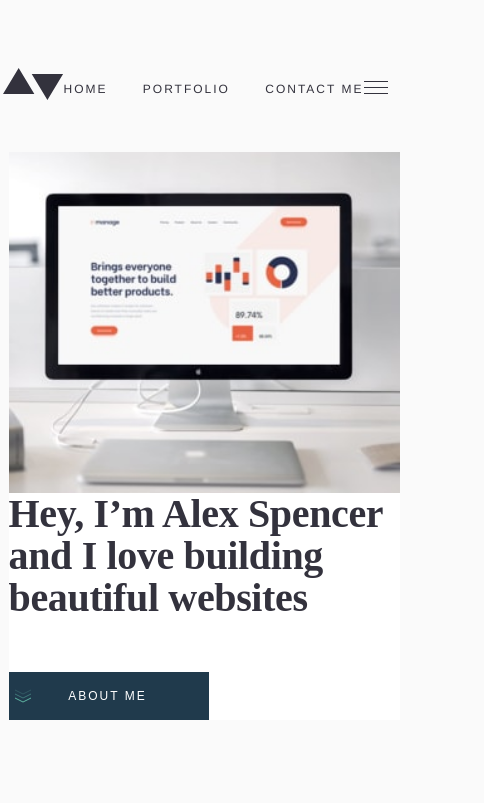
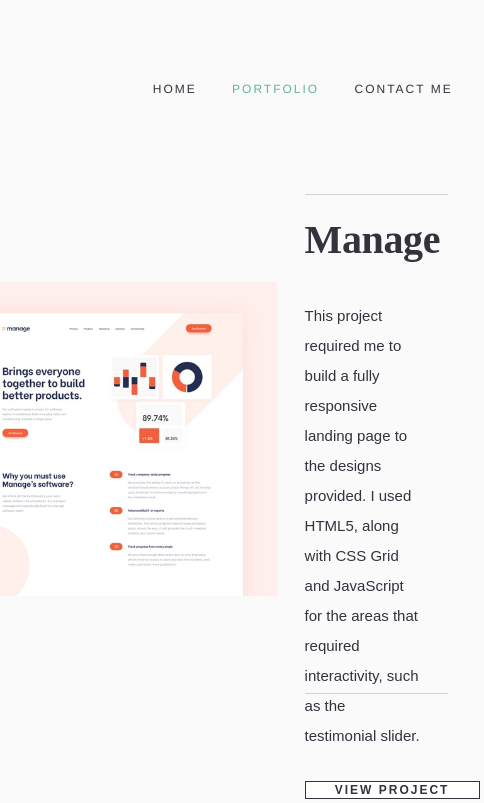
Before and after one commit to lukasviliams/portfolio, a Vue app: page /portfolio in a window 390 px wide. Shown: the top 803 px of the page, 484 px wide, since content can reach past the window. Built offline with nearby package versions, Linux system fonts and the light colour scheme.

Commit message:
portfolio index content, design and intersection observer done - responsive design for tablets and below remains and router params as well

```diff
--- a/src/App.vue
+++ b/src/App.vue
@@ -154,10 +154,7 @@ export default {
 #nav a.router-link-exact-active {
   color: var(--slightly-desaturated-cayn)
 }
-.hamburger{
-  display: none;
-}
-.close{
+.hamburger, .close, .hamburger_container{
   display: none;
 }
 /* **********************Router animations ****************************/
@@ -200,14 +197,14 @@ export default {
     height: 100%;
     width: 5rem;
   }
+  .hamburger {
+    display: inline-block;
+  }
 }
 
 /* **********************Animation ****************************/
 .nav_animation{
   transform: translateX(0);
-}
-.hamburger{
-  display: inline-block;
 }
 .isinvisible {
   display: none;
--- a/src/components/Hero-portrait.vue
+++ b/src/components/Hero-portrait.vue
@@ -53,14 +53,14 @@ export default {
       // console.log(portrait);
       const visiblePortrait = function (entries) {
         const entry = entries[0]
-        console.log(entry);
+        // console.log(entry);
         if(entry.isIntersecting) {
           portrait.classList.add('visible')
         }
       }
       const observer = new IntersectionObserver(visiblePortrait, {
         root: null,
-        threshold: 0
+        threshold: .5
       })
 
       observer.observe(portrait)
--- /dev/null
+++ b/src/components/Portfolio-index.vue
@@ -0,0 +1,257 @@
+<template>
+  <div class="index_parrent">
+    <div
+      class="index_container"
+    >
+      <div class="index_container_image-container">
+        <picture>
+          <img
+            class="index_container_image-img"
+            src="../assets/images/portfolio/desktop/image-portfolio-manage.jpg"
+            alt="Could not check img please check source"
+          >
+        </picture>
+      </div>
+      <div class="index_container_text-parrent">
+        <div class="line" />
+        <div class="index_container_text-container">
+          <p class="font-h2">
+            Manage
+          </p>
+          <p class="font-body1">
+            This project required me to build a fully responsive landing page to the designs provided.
+            I used HTML5, along with CSS Grid and JavaScript for the areas that required interactivity, such as the testimonial slider.
+          </p>
+          <button class="btn-secondary">
+            View project
+          </button>
+        </div>
+        <div class="line" />
+      </div>
+    </div>
+    <div class="index_container-2">
+      <div class="index_container_text-parrent">
+        <div class="line" />
+        <div class="index_container_text-container">
+          <p class="font-h2">
+            Bookmark
+          </p>
+          <p class="font-body1">
+            This project required me to build a fully responsive landing page to the designs provided.
+            I used HTML5, along with CSS Grid and JavaScript for the areas that required interactivity, such as the features section.
+          </p>
+          <button class="btn-secondary">
+            View project
+          </button>
+        </div>
+        <div class="line" />
+      </div>
+      <div class="index_container_image-container">
+        <picture>
+          <img
+            class="index_container_image-img"
+            src="../assets/images/portfolio/desktop/image-portfolio-bookmark.jpg"
+            alt="Could not check img please check source"
+          >
+        </picture>
+      </div>
+    </div>
+    <div class="index_container">
+      <div class="index_container_image-container">
+        <picture>
+          <img
+            class="index_container_image-img"
+            src="../assets/images/portfolio/desktop/image-portfolio-insure.jpg"
+            alt="Could not check img please check source"
+          >
+        </picture>
+      </div>
+      <div class="index_container_text-parrent">
+        <div class="line" />
+        <div class="index_container_text-container">
+          <p class="font-h2">
+            Insure
+          </p>
+          <p class="font-body1">
+            This was a small project which mostly consisted of HTML and CSS.
+            I built a fully-responsive landing page. The only JavaScript this project required was to enable the toggling of the mobile navigation.
+          </p>
+          <button class="btn-secondary">
+            View project
+          </button>
+        </div>
+        <div class="line" />
+      </div>
+    </div>
+    <div class="index_container-2">
+      <div class="index_container_text-parrent">
+        <div class="line" />
+        <div class="index_container_text-container">
+          <p class="font-h2">
+            Fylo
+          </p>
+          <p class="font-body1">
+            This project was built in pure HTML and CSS. I had mobile and desktop designs to work to and built it so that it was fully-responsive.
+            I took a mobile-first approach and used modern CSS like Flexbox and Grid for layout purposes.
+          </p>
+          <button class="btn-secondary">
+            View project
+          </button>
+        </div>
+        <div class="line" />
+      </div>
+      <div class="index_container_image-container">
+        <picture>
+          <img
+            class="index_container_image-img"
+            src="../assets/images/portfolio/desktop/image-portfolio-fylo.jpg"
+            alt="Could not check img please check source"
+          >
+        </picture>
+      </div>
+    </div>
+  </div>
+</template>
+
+<script>
+import { onMounted } from '@vue/runtime-core'
+export default {
+  name: 'PortfolioIndex',
+  setup() {
+    onMounted(()=> {
+      // Select class for element on mounted
+      const index = document.querySelectorAll('.index_container')
+      const indexTwo = document.querySelectorAll('.index_container-2')
+
+      // Function for observer
+      const obsCallIndex = function (entries) {
+          entries.forEach(entry => {
+            entry.target.classList.toggle('default', entry.isIntersecting)
+            if(entry.isIntersecting) obsLeft.unobserve(entry.target)
+          });
+      }
+      const obsCallIndexTwo = function (entries) {
+        entries.forEach(entry =>{
+          entry.target.classList.toggle('default', entry.isIntersecting)
+          console.log(entry);
+          if(entry.isIntersecting) obsRight.unobserve(entry.target)
+        })
+      }
+
+      const obsRight = new IntersectionObserver(obsCallIndexTwo, {
+        root: null,
+        threshold: 0
+      })
+
+      const obsLeft = new IntersectionObserver ( obsCallIndex, {
+        root: null,
+        threshold: 0
+      })
+
+      // Calling observer for Each element
+      index.forEach(index =>{
+        obsLeft.observe(index)
+      })
+      indexTwo.forEach(indexTwo =>{
+        obsRight.observe(indexTwo)
+      })
+
+    })
+  }
+
+}
+</script>
+
+<style scoped>
+.index_container {
+    display: flex;
+    justify-content: flex-start;
+    align-items: center;
+    margin: 10vh 0vw 14vh 8vw;
+    height: 50rem;
+    gap: 7vw;
+    transform: translateX(100%);
+    transition: all 1s ease-in;
+}
+.index_container-2 {
+  display: flex;
+  justify-content: flex-start;
+  align-items: center;
+  margin: 10vh 0vw 14vh 8vw;
+  height: 50rem;
+  gap: 7vw;
+  transform: translateX(-100%);
+  transition: all 1s ease-in;
+}
+.index_container_image-container{
+    display: flex;
+    flex-direction: column;
+    justify-content: flex-end;
+    align-items: center;
+}
+.index_container_text-parrent{
+    height: 100%;
+    width: 40%;
+    display: flex;
+    flex-direction: column;
+    justify-content: space-between;
+    align-items: flex-start;
+}
+.line{
+  width: 80%;
+  height: 1px;
+  background-color: rgba(51,50,61, .2);
+}
+.index_container_text-container {
+  width: 65%;
+  height: 70%;
+  display: flex;
+  flex-direction: column;
+  justify-content: flex-start;
+  align-items: flex-start;
+}
+.font-h2{
+  margin-bottom: 4rem;
+}
+.font-body1{
+  text-align: left;
+  margin-bottom: 3rem;
+}
+.btn-secondary{
+  width: 17.5rem;
+}
+/* *****************************Responsive design **********************************/
+@media only screen and (max-width: 1250px){
+  .index_container_image-img{
+    height: auto;
+    width: 44rem;
+  }
+  .index_container_text-container {
+    height: 80%;
+  }
+
+}
+
+@media only screen and (max-width:1000px) {
+.index_container_image-img{
+  width: 34rem;
+}
+.index_container_text-container {
+  height: 90%;
+}
+}
+@media only screen and (max-width:920px) {
+.index_container_text-container {
+  height: 90%;
+}
+.font-body1{
+  font-size: 15px;
+}
+}
+
+/* *****************************Animation **********************************/
+.default {
+  transform: translateX(0);
+}
+
+</style>
--- a/src/router/index.js
+++ b/src/router/index.js
@@ -9,7 +9,7 @@ const routes = [
     component: Home
   },
   {
-    path: '/about',
+    path: '/portfolio',
     name: 'Portfolio',
     component: Portfolio
     // route level code-splitting
--- a/src/views/Portfolio.vue
+++ b/src/views/Portfolio.vue
@@ -1,5 +1,6 @@
 <template>
   <div class="portfolio_page">
+    <portfolio-index />
     <footer-contact />
     <footer-component />
   </div>
@@ -8,8 +9,9 @@
 <script>
 import FooterComponent from '../components/Footer-component.vue'
 import FooterContact from '../components/Footer-contact.vue'
+import PortfolioIndex from '../components/Portfolio-index.vue'
 export default {
-  components: { FooterComponent, FooterContact },
+  components: { FooterComponent, FooterContact, PortfolioIndex },
 
 }
 </script>
```
